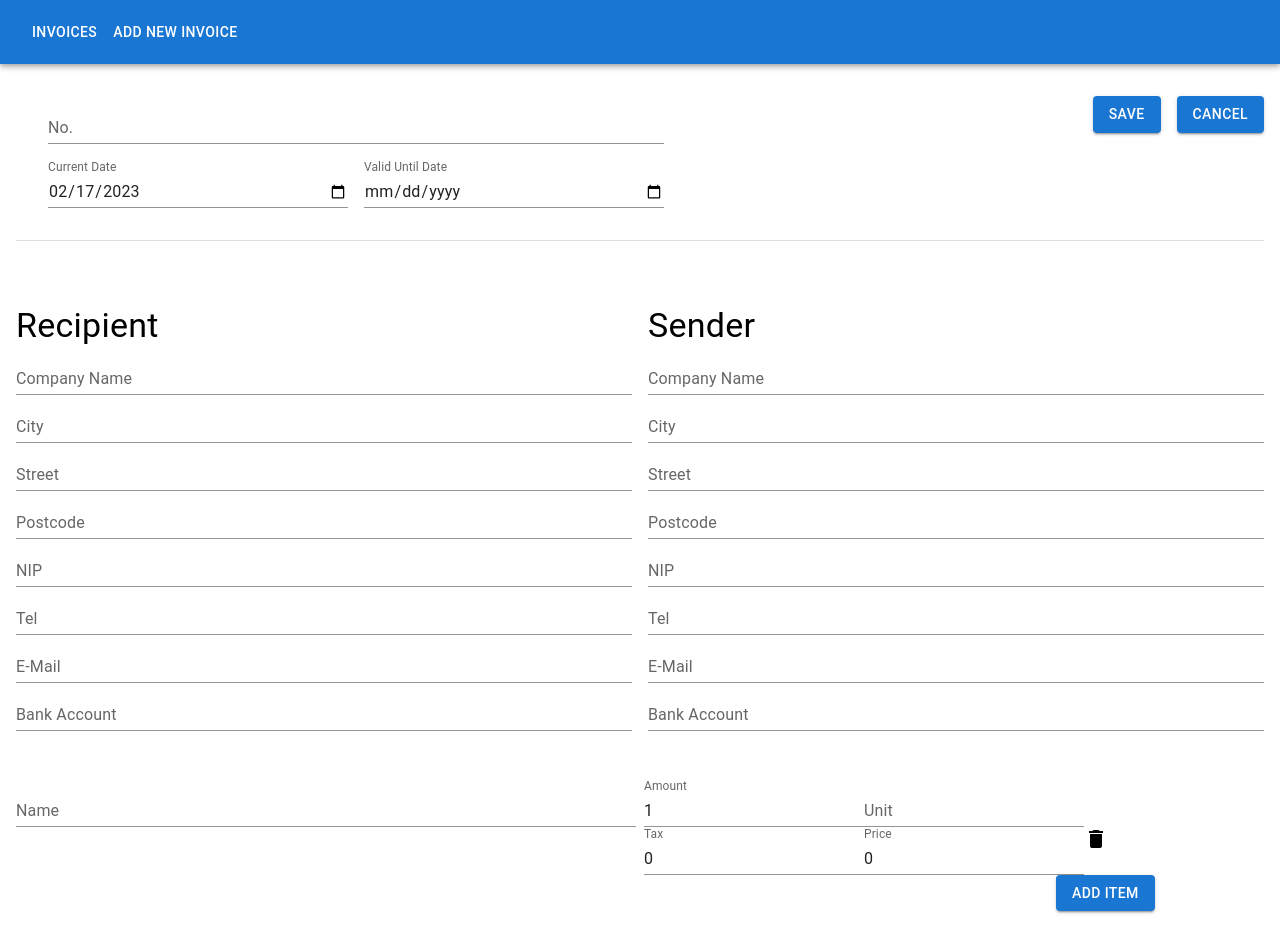
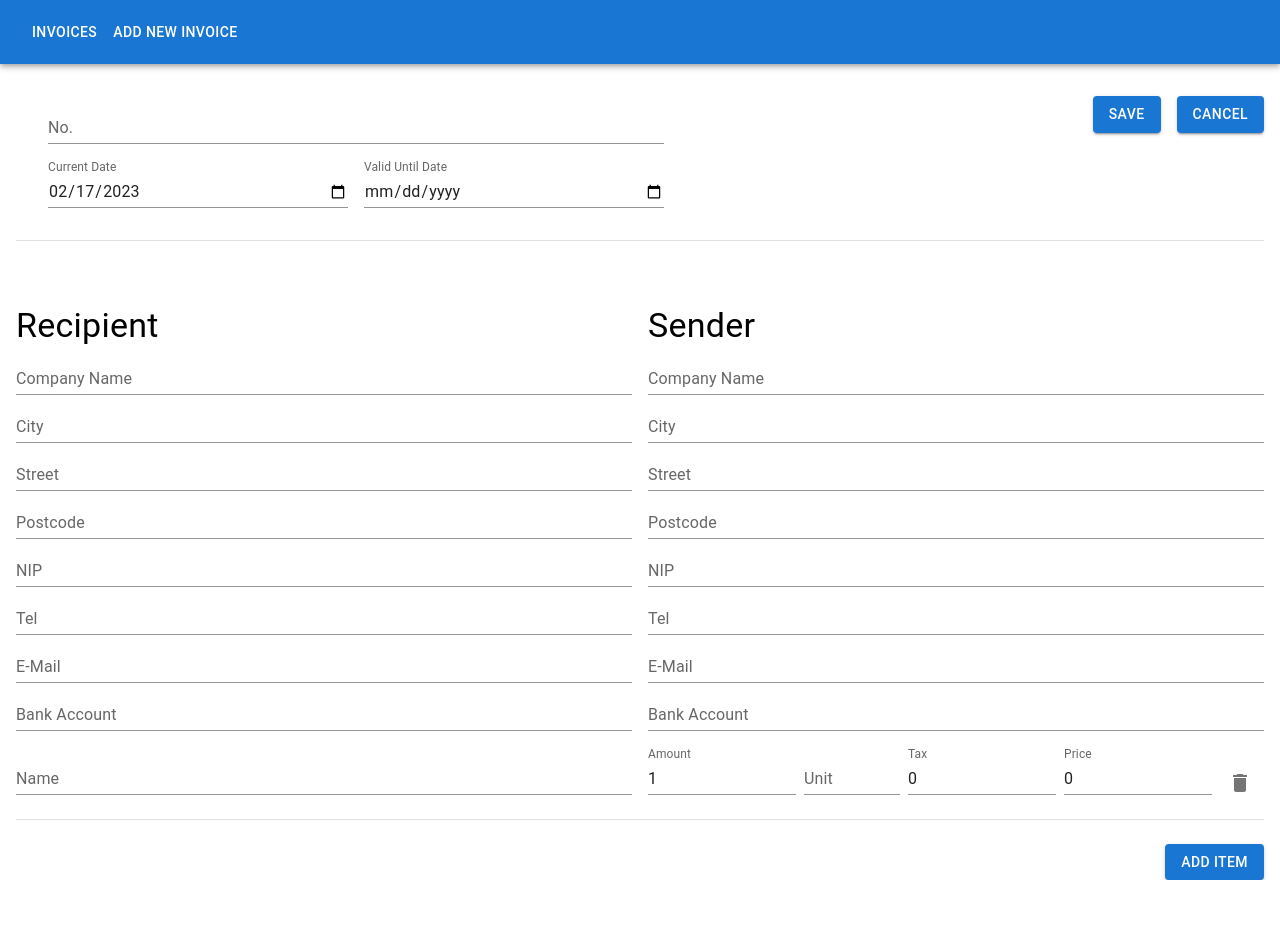
Before and after one commit to lasicol/react-upskill, a React (Create React App) app: page /invoices/create in a window 1280 px wide. After the commit the page ends 880 px from the top, so only its background shows below. Built offline with nearby package versions, Linux system fonts and the light colour scheme.

Commit message:
fixing shit

```diff
--- a/src/components/AddressFields.tsx
+++ b/src/components/AddressFields.tsx
@@ -1,6 +1,6 @@
 import { TextField } from "@mui/material";
 import { useFormikContext } from "formik";
-import { TFormikValues, TPersonalInfo } from "../routes/createInvoice";
+import { TFormikValues, TPersonalInfo } from "../routes/CreateInvoice";
 type TContainerType = "recipient" | "sender";
 type Props = {
   containerType: TContainerType;
--- a/src/components/InvoiceItems.tsx
+++ b/src/components/InvoiceItems.tsx
@@ -1,7 +1,7 @@
-import { TextField, Grid, Button } from "@mui/material";
+import { TextField, Grid, Button, IconButton, Divider } from "@mui/material";
 import DeleteIcon from "@mui/icons-material/Delete";
 import { useFormikContext, FieldArray } from "formik";
-import { TFormikValues } from "../routes/createInvoice";
+import { TFormikValues } from "../routes/CreateInvoice";
 
 export default function InvoiceItems() {
   const { values, handleChange } = useFormikContext<TFormikValues>();
@@ -10,8 +10,15 @@ export default function InvoiceItems() {
       {({ insert, remove, push }) => (
         <>
           {values.invoiceItems.map((item, index) => (
-            <Grid spacing={1} container key={`invoiceItem[${index}]`}>
-              <Grid item xs={6}>
+            <Grid
+              container
+              key={`invoiceItem[${index}]`}
+              spacing={2}
+              sx={{
+                mx: "auto",
+              }}
+            >
+              <Grid item md={6} xs={12}>
                 <TextField
                   variant="standard"
                   fullWidth
@@ -23,7 +30,8 @@ export default function InvoiceItems() {
                   onChange={handleChange}
                 />
               </Grid>
-              <Grid item xs={6}>
+              <Grid item container md={6} xs={12} spacing={1} wrap="nowrap">
+                <Grid item xs={3}>
                   <TextField
                     variant="standard"
                     id={`invoiceItems[${index}].amount`}
@@ -34,6 +42,9 @@ export default function InvoiceItems() {
                     onChange={handleChange}
                     InputLabelProps={{ shrink: true }}
                   />
+                </Grid>
+
+                <Grid item xs={2}>
                   <TextField
                     variant="standard"
                     id={`invoiceItems[${index}].unit`}
@@ -43,6 +54,8 @@ export default function InvoiceItems() {
                     value={item.unit}
                     onChange={handleChange}
                   />
+                </Grid>
+                <Grid item xs={3}>
                   <TextField
                     variant="standard"
                     id={`invoiceItems[${index}].tax`}
@@ -53,6 +66,8 @@ export default function InvoiceItems() {
                     onChange={handleChange}
                     InputLabelProps={{ shrink: true }}
                   />
+                </Grid>
+                <Grid item xs={3}>
                   <TextField
                     variant="standard"
                     id={`invoiceItems[${index}].price`}
@@ -63,6 +78,10 @@ export default function InvoiceItems() {
                     onChange={handleChange}
                     InputLabelProps={{ shrink: true }}
                   />
+                </Grid>
+
+                <Grid item xs={1} sx={{ mt: 2 }}>
+                  <IconButton>
                     <DeleteIcon
                       onClick={() => {
                         remove(index);
@@ -70,11 +89,24 @@ export default function InvoiceItems() {
                     >
                       delete
                     </DeleteIcon>
+                  </IconButton>
+                </Grid>
+              </Grid>
+              <Grid item xs={12} sx={{ marginBottom: 1 }}>
+                <Divider />
               </Grid>
             </Grid>
           ))}
-          <Grid item xs={10} />
-          <Grid item xs={2}>
+          <Grid container item xs={12} direction={"row-reverse"}>
+            <Grid
+              item
+              container
+              xs={6}
+              md={4}
+              spacing={2}
+              justifyContent={"flex-end"}
+            >
+              <Grid item alignSelf={"flex-end"}>
                 <Button
                   onClick={() => {
                     push({
@@ -90,6 +122,8 @@ export default function InvoiceItems() {
                   Add Item
                 </Button>
               </Grid>
+            </Grid>
+          </Grid>
         </>
       )}
     </FieldArray>
--- a/src/components/NumberAndDate.tsx
+++ b/src/components/NumberAndDate.tsx
@@ -1,6 +1,6 @@
 import { TextField, Grid } from "@mui/material";
 import { useFormikContext } from "formik";
-import { TFormikValues } from "../routes/createInvoice";
+import { TFormikValues } from "../routes/CreateInvoice";
 
 export default function NumberAndDate() {
   const { values, handleChange } = useFormikContext<TFormikValues>();
--- a/src/router.tsx
+++ b/src/router.tsx
@@ -1,8 +1,8 @@
 import { createBrowserRouter } from "react-router-dom";
-import Root from "./routes/root";
+import Root from "./routes/Root";
 import ErrorPage from "./error-page";
-import Invoice from "./routes/invoice";
-import CreateInvoice from "./routes/createInvoice";
+import Invoice from "./routes/Invoice";
+import CreateInvoice from "./routes/CreateInvoice";
 
 export default createBrowserRouter([
   {
--- a/src/routes/createInvoice.tsx
+++ b/src/routes/createInvoice.tsx
@@ -76,7 +76,6 @@ export default function CreateInvoice() {
     <Formik
       initialValues={initialValues}
       onSubmit={(values) => {
-        console.log(values);
         axios.post("http://localhost:3001/invoices", values);
         alert(JSON.stringify(values, null, 2));
       }}
@@ -103,12 +102,7 @@ export default function CreateInvoice() {
               <RecipientContainer />
               <SenderContainer />
             </Grid>
-            <Grid
-              item
-              container
-              direction={"row"}
-              sx={{ marginTop: 2, marginBottom: 2 }}
-            >
+            <Grid item container spacing={2}>
               <InvoiceItems />
             </Grid>
           </Grid>
--- a/src/routes/invoices.tsx
+++ b/src/routes/invoices.tsx
@@ -7,7 +7,7 @@ import TableHead from "@mui/material/TableHead";
 import TableRow from "@mui/material/TableRow";
 import Paper from "@mui/material/Paper";
 import { Grid } from "@mui/material";
-import { TFormikValues } from "./createInvoice";
+import { TFormikValues } from "./CreateInvoice";
 import axios from "axios";
 
 function createData(
```
Lines whose indentation alone changed are shown as unchanged.
